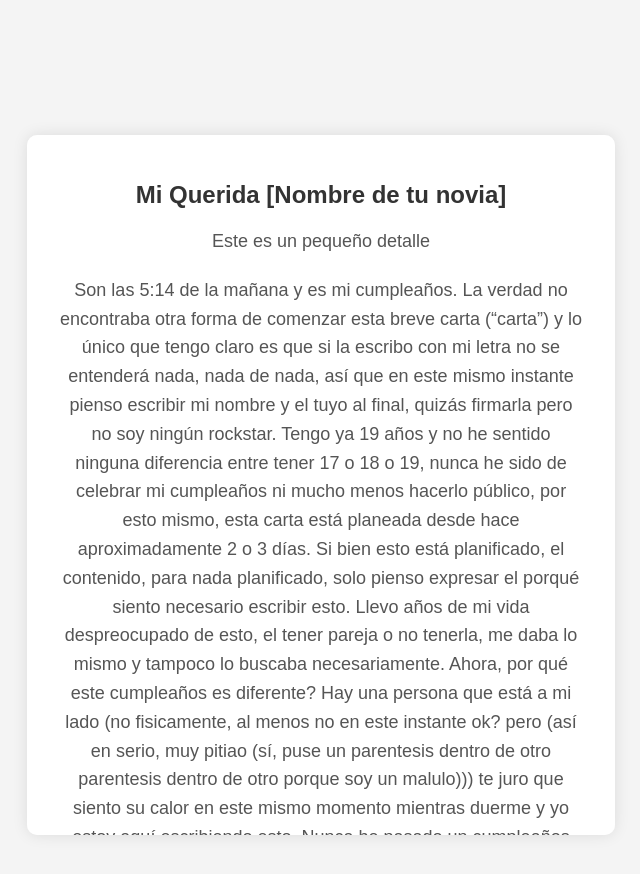
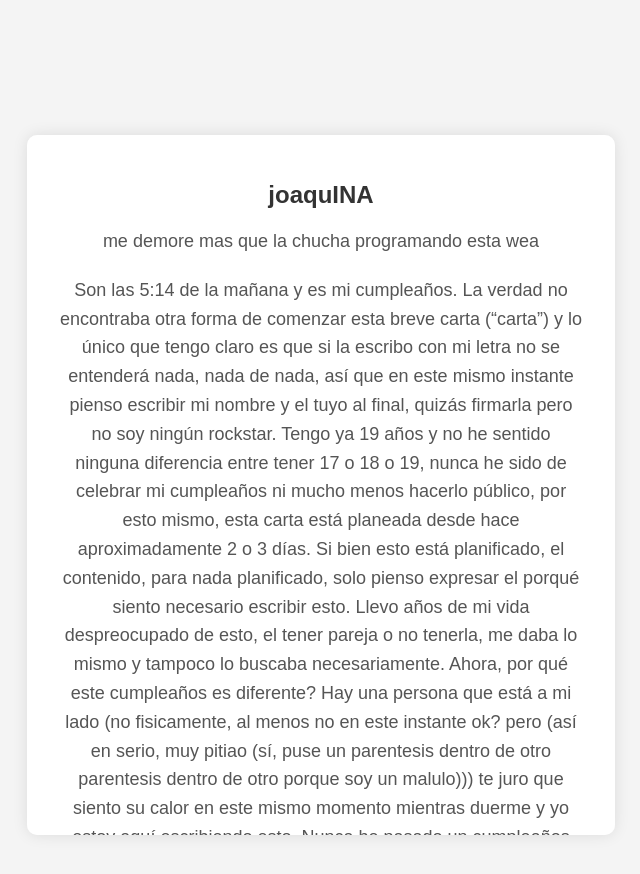
Before and after one commit to VenomSnakeScripter/venomsnakescripter.github.io, a plain HTML site: page index.html in a window 1280 px wide. Both pictures are taken after a click on the element 640 px from the left and 400 px from the top of the page. Shown: the whole page, without its empty margins (319-959 px from the left). Drawn offline with Linux system fonts and the light colour scheme.

Commit message:
update index

```diff
--- a/index.html
+++ b/index.html
@@ -12,9 +12,9 @@
       <div class="sello"></div>
     </div>
     <div class="carta" id="carta">
-      <h1>Mi Querida [Nombre de tu novia]</h1>
+      <h1>joaquINA</h1>
       <p>
-        Este es un pequeño detalle
+        me demore mas que la chucha programando esta wea
       </p>
       <p>
         Son las 5:14 de la mañana y es mi cumpleaños. La verdad no encontraba otra forma de comenzar esta breve carta (“carta”) y lo único que tengo claro es que si la escribo con mi letra no se entenderá nada, nada de nada, así que en este mismo instante pienso escribir mi nombre y el tuyo al final, quizás firmarla pero no soy ningún rockstar.
```
